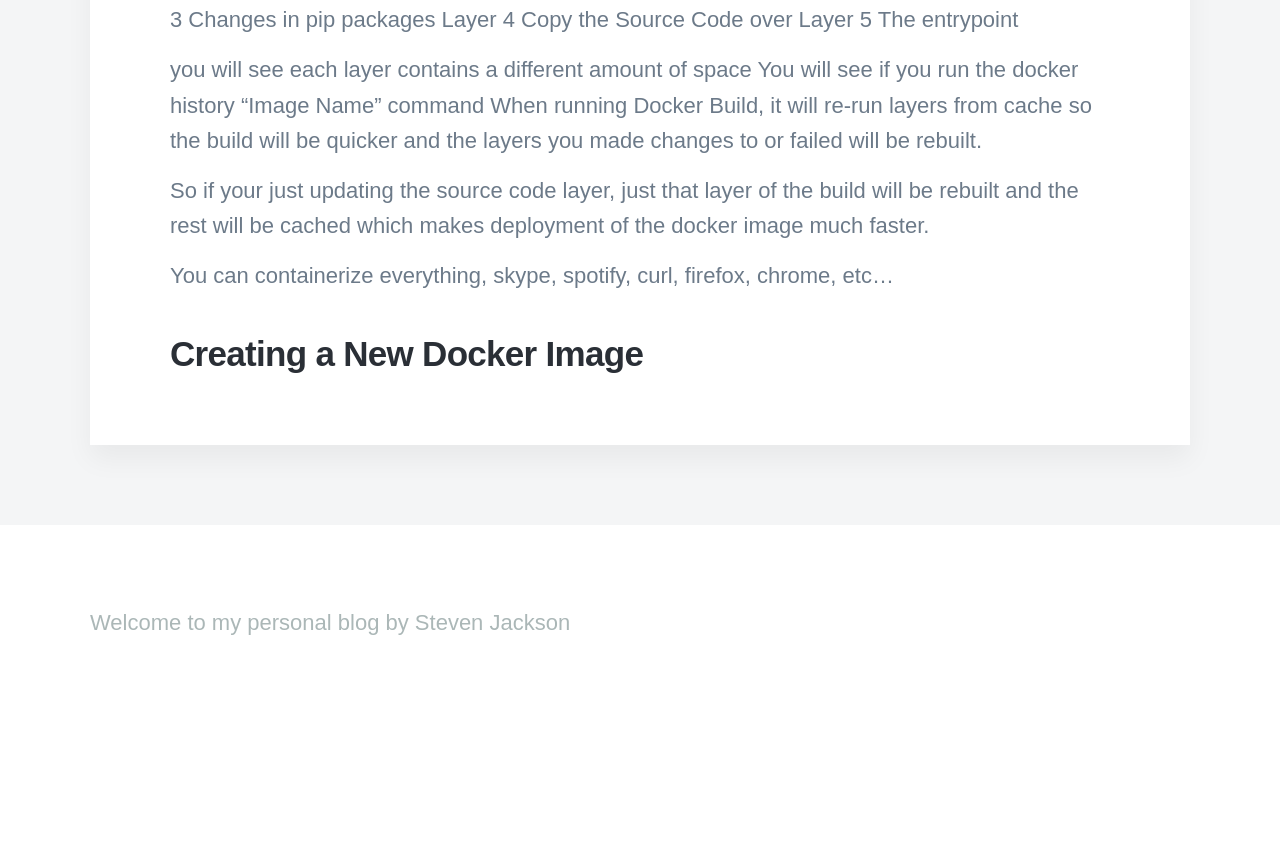
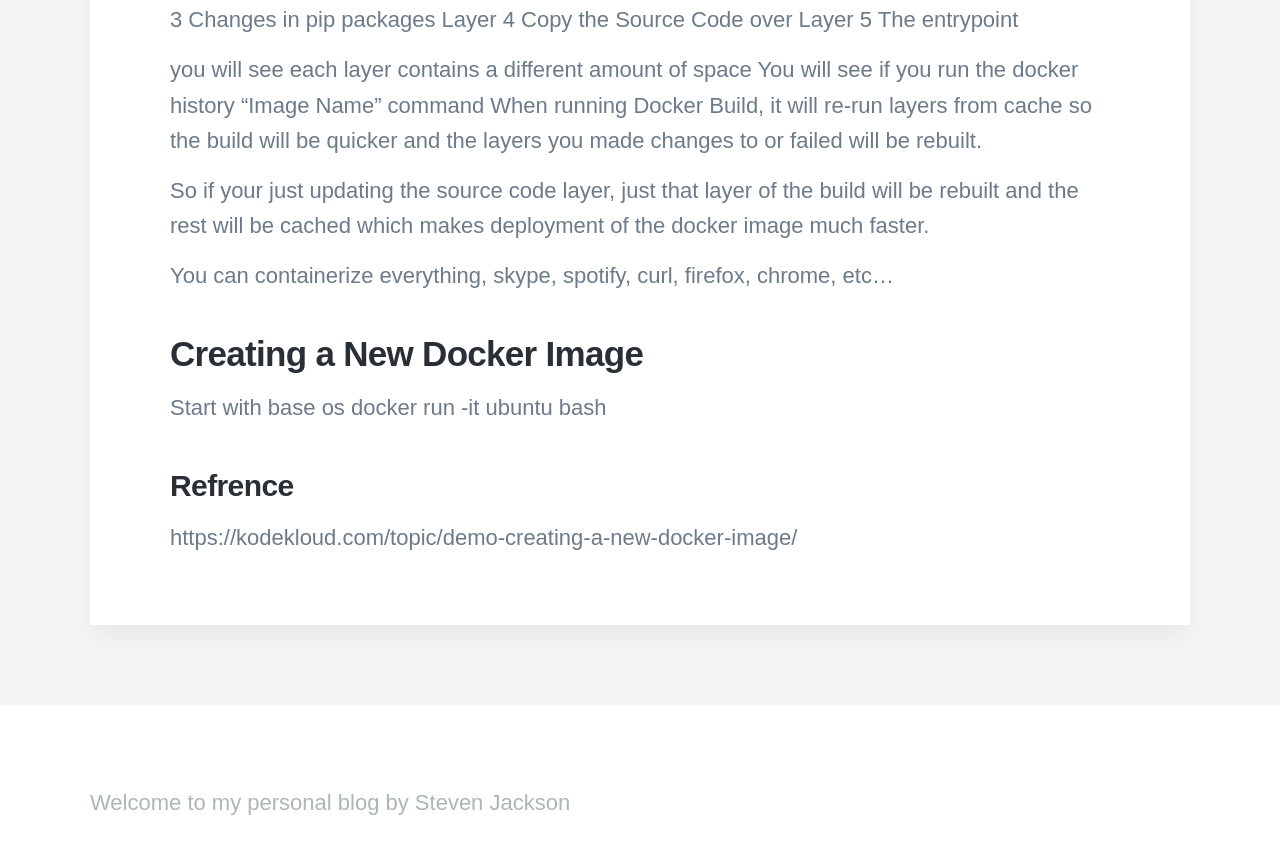
Before and after one commit to sjackson4430/portfolio, a Jekyll site: the page built from _posts/2022-02-07-Docker-Create-Docker-Image.md, in a window 1280 px wide and 900 px high, scrolled down 1561 px. Shown: the top 854 px of the window. Built offline with Jekyll 4.4.1, drawn with Linux system fonts in a browser that asks for light colours; nearby versions of some CDN libraries; some web fonts are replaced; before the commit the page ends 2282 px from its top, so only the background shows below that.

Commit message:
Commit by author

```diff
--- a/_posts/2022-02-07-Docker-Create-Docker-Image.md
+++ b/_posts/2022-02-07-Docker-Create-Docker-Image.md
@@ -54,3 +54,10 @@ You can containerize everything, skype, spotify, curl, firefox, chrome, etc...
 
 <h2>Creating a New Docker Image
 </h2>
+Start with base os
+docker run -it ubuntu bash
+
+
+<h3>Refrence
+</h3>
+https://kodekloud.com/topic/demo-creating-a-new-docker-image/
```
